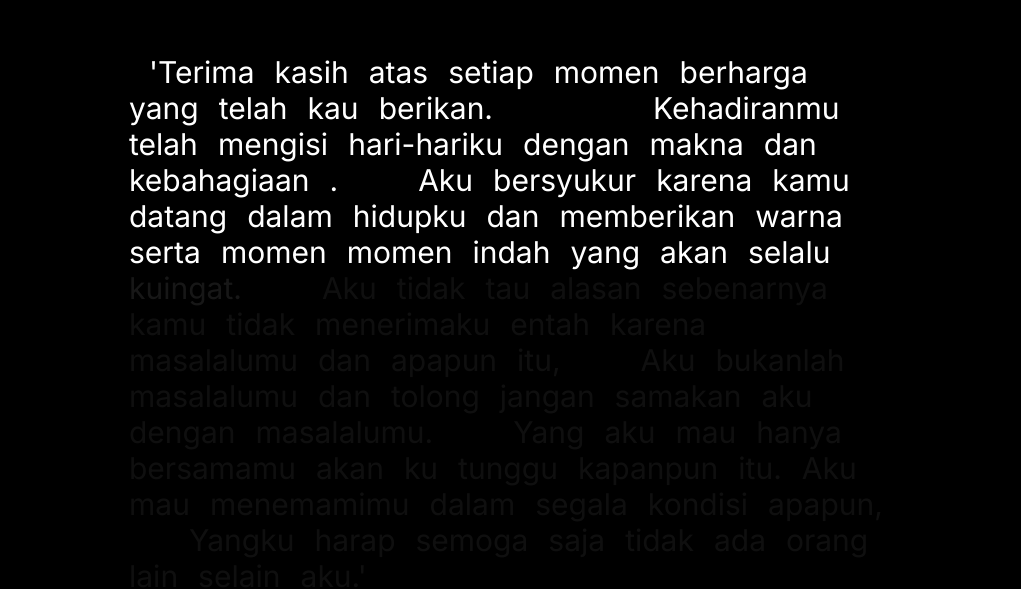
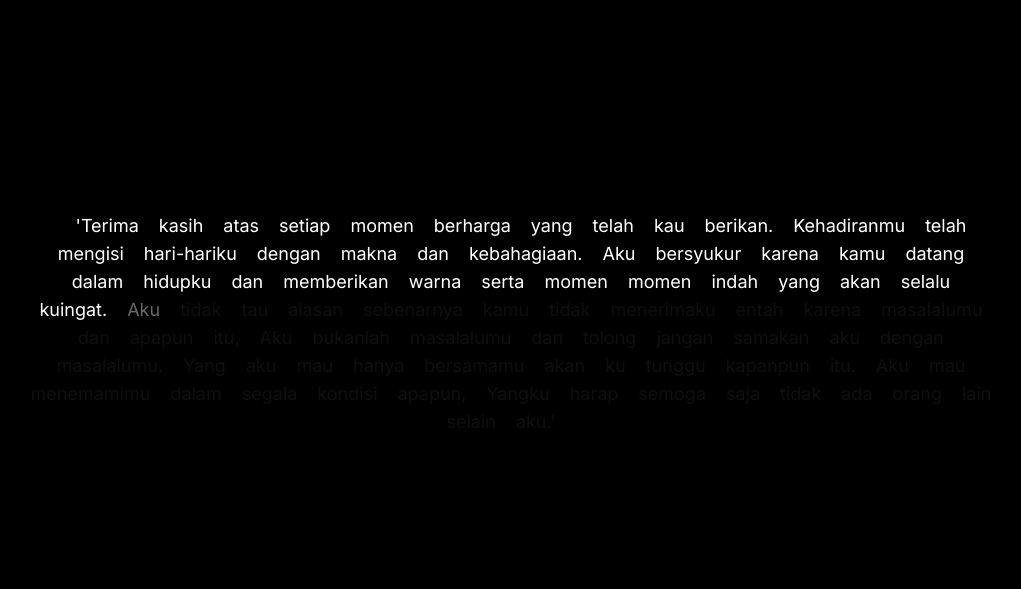
Before and after one commit to adinugroh0/aboutdiss, a Next.js app: page / in a window 1280 px wide. Shown: the part 3493-4082 px from the top of the page, without its empty margins (129-1150 px from the left). Built offline with nearby package versions, Linux system fonts and the light colour scheme.

Commit message:
ubah dikit

```diff
--- a/src/components/BoxRevealDemo.tsx
+++ b/src/components/BoxRevealDemo.tsx
@@ -2,18 +2,21 @@ import BoxReveal from "@/components/ui/box-reveal";
 
 export async function BoxRevealDemo() {
   return (
-    <div className="w-full h-screen flex flex-col items-center justify-around overflow-hidden">
-      <BoxReveal boxColor={"#A19E9E"} duration={0.9}>
-        <h2 className="mt-[.5rem] text-lg text-white max-w-3xl text-center italic">
-          &quot;Maaf soal pantai waktu itu dan aku tau kamu masih mengingat itu
-          sampai sekarang. Mungkin waktu itu aku tidak bisa menepatinya, tapi
-          percayalah pantai itu akan kudatangi dengan orang yang kubuatkan web
-          ini.&quot;
-          <br />
-          &quot;Dan dimana momen itu terjadi, web ini akan menjadi tempat Anu
-          bercerita.&quot:
-        </h2>
-      </BoxReveal>
+    <div className="relative w-full h-screen flex flex-col items-center justify-around overflow-hidden">
+      <div className="absolute inset-0 bg-[url('/bg.png')] bg-cover bg-center blur-lg"></div>
+      <div className="relative z-10">
+        <BoxReveal boxColor="#A19E9E" duration={0.9}>
+          <h2 className="mt-[.5rem] text-lg text-white max-w-3xl text-center italic">
+            &quot;Maaf soal pantai waktu itu dan aku tau kamu masih mengingat
+            itu sampai sekarang. Mungkin waktu itu aku tidak bisa menepatinya,
+            tapi percayalah pantai itu akan kudatangi dengan orang yang
+            kubuatkan web ini.&quot;
+            <br />
+            &quot;Dan dimana momen itu terjadi, web ini akan menjadi tempat Anu
+            bercerita.
+          </h2>
+        </BoxReveal>
+      </div>
     </div>
   );
 }
--- a/src/components/TextRevealDemo.tsx
+++ b/src/components/TextRevealDemo.tsx
@@ -2,16 +2,8 @@ import TextReveal from "@/components/ui/text-reveal";
 
 export function TextRevealDemo() {
   return (
-    <div className="z-10 flex min-h-64 items-center justify-center  bg-black">
-      <TextReveal
-        text=" 'Terima kasih atas setiap momen berharga yang telah kau berikan.
-        Kehadiranmu telah mengisi hari-hariku dengan makna dan kebahagiaan .
-    Aku bersyukur karena kamu datang dalam hidupku dan memberikan warna serta momen momen indah yang akan selalu kuingat.
-    Aku tidak tau alasan sebenarnya kamu tidak menerimaku entah karena masalalumu dan apapun itu,
-    Aku bukanlah masalalumu dan tolong jangan samakan aku dengan masalalumu.
-    Yang aku mau hanya bersamamu akan ku tunggu kapanpun itu. Aku mau menemamimu dalam segala kondisi apapun,
-    Yangku harap semoga saja tidak ada orang lain selain aku.' "
-      />
+    <div className="z-10 flex min-h-64 items-center justify-center text-center  bg-black">
+      <TextReveal text=" 'Terima kasih atas setiap momen berharga yang telah kau berikan. Kehadiranmu telah mengisi hari-hariku dengan makna dan kebahagiaan. Aku bersyukur karena kamu datang dalam hidupku dan memberikan warna serta momen momen indah yang akan selalu kuingat. Aku tidak tau alasan sebenarnya kamu tidak menerimaku entah karena masalalumu dan apapun itu, Aku bukanlah masalalumu dan tolong jangan samakan aku dengan masalalumu. Yang aku mau hanya bersamamu akan ku tunggu kapanpun itu. Aku mau menemamimu dalam segala kondisi apapun, Yangku harap semoga saja tidak ada orang lain selain aku.' " />
     </div>
   );
 }
--- a/src/components/ui/text-reveal.tsx
+++ b/src/components/ui/text-reveal.tsx
@@ -25,12 +25,12 @@ export const TextRevealByWord: FC<TextRevealByWordProps> = ({
     <div ref={targetRef} className={cn("relative z-0 h-[200vh]", className)}>
       <div
         className={
-          "sticky top-0 mx-auto flex h-[50%] max-w-4xl items-center bg-transparent px-[1rem] py-[5rem]"
+          "sticky top-0 mx-auto flex h-[50%]  items-center bg-transparent "
         }>
         <p
           ref={targetRef}
           className={
-            "flex flex-wrap p-5   text-white/20 md:p-8 md:text-3xl lg:p-10  text-center"
+            "flex flex-wrap p-5 max-w-5xl  text-white/20  text-lg  items-center justify-center"
           }>
           {words.map((word, i) => {
             const start = i / words.length;
```
Also changed, not shown: public/bg.png (added).
